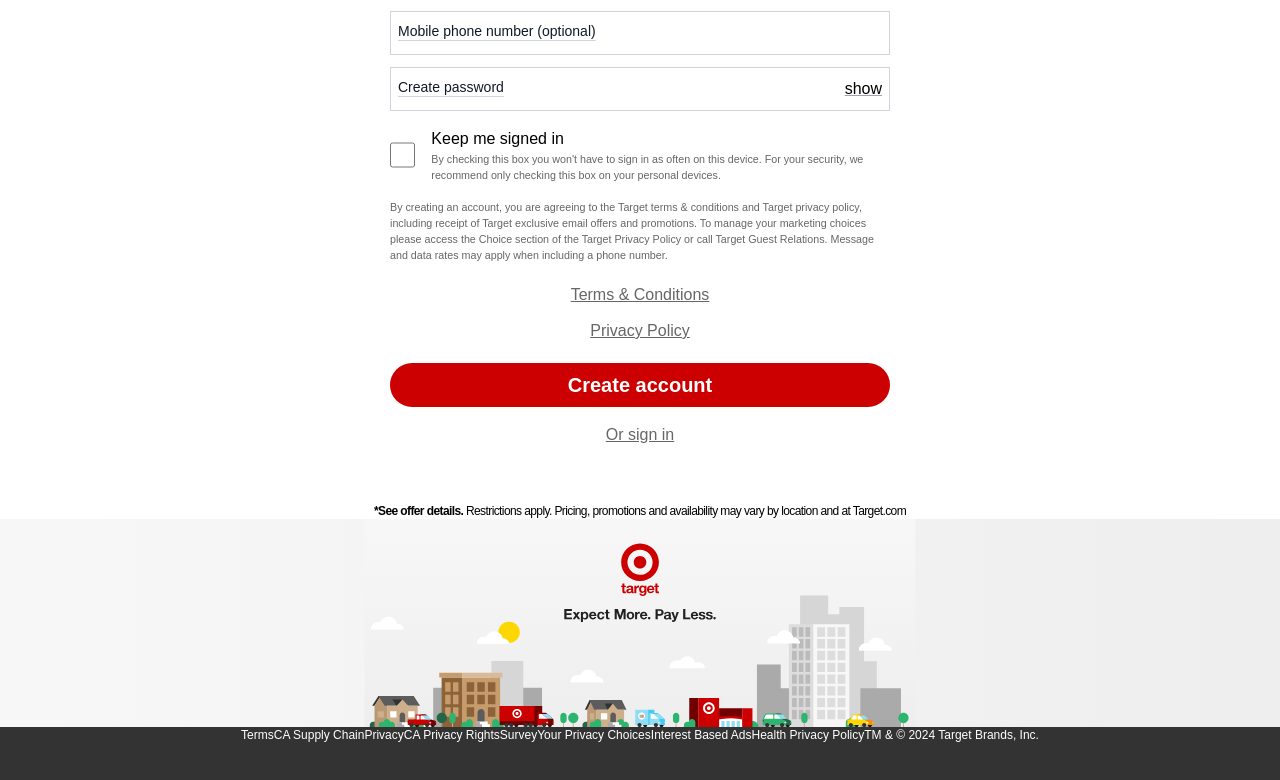
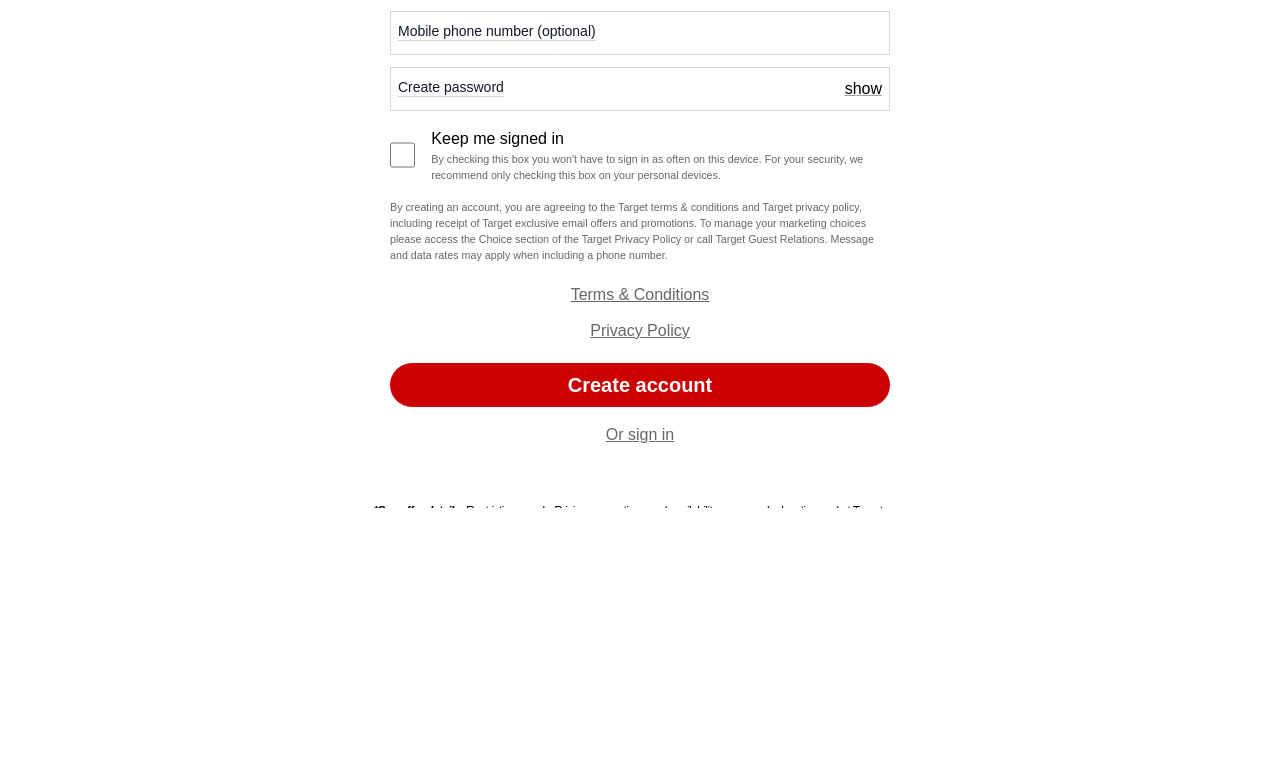
Before and after one commit to Snyrby/t, a Next.js app: page /login in a window 1280 px wide. Shown: the part 292-1072 px from the top of the page. After the commit the page ends 800 px from the top, so only its background shows below. Built offline with nearby package versions, Linux system fonts and the light colour scheme; no server answers; a web font is replaced by a local one.

Commit message:
Worked on auth form

```diff
--- a/app/api/register/route.ts
+++ b/app/api/register/route.ts
@@ -3,6 +3,7 @@
 import { NextResponse } from "next/server";
 import {
   emailRegex,
+  letterRegex,
   mobileNumberLength,
   mobileNumberRegex,
   nameMaxLength,
@@ -38,6 +39,17 @@
       lastName.length <= nameMaxLength;
     if (!testLastNameLength) {
       return new NextResponse("The last name doesn't meet size requirements", {
+        status: 400,
+      });
+    }
+
+    if (letterRegex.test(firstName)) {
+      return new NextResponse("Please enter a valid First Name", {
+        status: 400,
+      });
+    }
+    if (letterRegex.test(lastName)) {
+      return new NextResponse("Please enter a valid Last Name", {
         status: 400,
       });
     }
--- a/app/login/layout.tsx
+++ b/app/login/layout.tsx
@@ -8,8 +8,8 @@
 }) {
   return (
     <AuthFormContextProvider>
-      <div className="flex flex-col justify-start items-center w-full h-full">
-        <div className="flex flex-col justify-start items-center w-[500px] mt-8">
+      <div className="flex flex-col justify-start items-center w-full h-full overflow-x-hidden">
+        <div className="flex flex-col justify-start items-center w-screen max-w-[500px] px-4 sm:px-0 mt-8">
           {children}
         </div>
       </div>
--- a/app/login/page.tsx
+++ b/app/login/page.tsx
@@ -29,7 +29,7 @@
       <AuthHeader />
       <AuthForm />
       {!registerForm && <AuthLegal />}
-      <Link className="text-xs tracking-tighter whitespace-nowrap mt-14" href="/"><span className="font-bold">*See offer details.</span> Restrictions apply. Pricing, promotions and availability may vary by location and at Target.com</Link>
+      <Link className="text-xs tracking-tighter md:whitespace-nowrap text-center mt-14" href="/"><span className="font-bold">*See offer details.</span> Restrictions apply. Pricing, promotions and availability may vary by location and at Target.com</Link>
       <AuthFooter />
     </>
   );
--- /dev/null
+++ b/components/auth/auth-footer-links.tsx
@@ -0,0 +1,31 @@
+import { authFooterLinks } from "@/lib/constants";
+import { cn } from "@/lib/utils";
+import Link from "next/link";
+
+export const AuthFooterLinks = () => {
+  return (
+    <div className="bg-[#333333] w-full h-auto min-h-14">
+      <div className="flex flex-wrap items-center justify-center w-full gap-x-5">
+        {authFooterLinks.map((link) => (
+          <Link
+            key={link.text}
+            href={link.href}
+            className={cn(
+              "text-xs text-white hover:text-slate-200",
+              link.imageURL && "flexCenter gap-x-2"
+            )}
+          >
+            {link.imageURL && (
+              <img
+                src="/target_survey.svg"
+                alt={link.text}
+                className="size-6"
+              />
+            )}
+            {link.text}
+          </Link>
+        ))}
+      </div>
+    </div>
+  );
+};
--- a/components/auth/auth-footer.tsx
+++ b/components/auth/auth-footer.tsx
@@ -1,28 +1,16 @@
-import { authFooterLinks } from "@/lib/constants";
-import Image from "next/image";
-import Link from "next/link";
+import { AuthFooterLinks } from "./auth-footer-links";
 
 export const AuthFooter = () => {
   return (
     <div className="w-screen">
-      <div className="h-52 w-full bg-gradient-to-r from-[#f7f7f7] to-[#eee]">
-        <Image
+      <div className="h-[212px] w-full bg-gradient-to-r from-[#f7f7f7] to-[#eee]">
+        <img
           alt="Target: Expect More. Pay Less."
           src="/target_auth.svg"
-          width={600}
-          height={1}
-          className="h-full mx-auto"
+          className="h-full w-full mx-auto max-w-[500px] object-cover"
         />
       </div>
-      <div className="bg-[#333333] w-full h-auto min-h-14">
-        <div className="flex flex-wrap items-end justify-center w-full">
-          {authFooterLinks.map((link) => (
-            <Link key={link.text} href={link.href} className="text-xs text-white hover:text-slate-200">
-              {link.text}
-            </Link>
-          ))}
-        </div>
-      </div>
+      <AuthFooterLinks />
     </div>
   );
 };
--- a/components/auth/auth-form-toggle.tsx
+++ b/components/auth/auth-form-toggle.tsx
@@ -18,7 +18,7 @@
           center
           secondary
           fullWidth
-          className="outline outline-[0.1rem] text-xl"
+          className="outline outline-[0.1rem] outline-[#666666] text-xl"
           onClick={toggleForm}
         >
           Create your Target Account
--- a/components/auth/auth-form.tsx
+++ b/components/auth/auth-form.tsx
@@ -10,6 +10,7 @@
 import { useRouter } from "next/navigation";
 import {
   emailRegex,
+  letterRegex,
   mobileNumberLength,
   mobileNumberRegex,
   nameMaxLength,
@@ -22,13 +23,12 @@
 import { validateEmailAndMobileNunber } from "@/lib/validate-email-phone-number";
 import { formatEmailAddress } from "@/lib/format-email-address";
 import { AuthFormToggle } from "./auth-form-toggle";
-import { Variant } from "@/lib/types";
 import { AuthContext } from "@/providers/auth-form-provider";
 import { AuthLegal } from "./auth-legal";
 
 export const AuthForm = () => {
-  const { registerForm, toggleState } = useContext(AuthContext);
-
+  const { registerForm, toggleState, toggleForgotPassword } =
+    useContext(AuthContext);
   const keepMeSignedInRef = useRef<HTMLInputElement>(null);
   const session = useSession();
   const router = useRouter();
@@ -169,6 +169,7 @@
               register={register}
               errors={errors}
               disabled={isSubmitting}
+              pattern={letterRegex}
             />
             {typeof errors["firstName"]?.message == "string" && (
               <FormErrorMessage errorMessage={errors["firstName"]?.message} />
@@ -184,6 +185,7 @@
               register={register}
               errors={errors}
               disabled={isSubmitting}
+              pattern={letterRegex}
             />
             {typeof errors["lastName"]?.message == "string" && (
               <FormErrorMessage errorMessage={errors["lastName"]?.message} />
@@ -268,6 +270,18 @@
           {registerForm ? "Create account" : "Sign in with password"}
         </Button>
       </form>
+      {!registerForm && (
+        <Button
+          secondary
+          type="button"
+          disabled={isSubmitting}
+          center
+          onClick={toggleForgotPassword}
+          className="mb-4 hover:outline-none"
+        >
+          Forgot password?
+        </Button>
+      )}
       <AuthFormToggle registerForm={registerForm} toggleForm={toggleForm} />
     </>
   );
--- a/lib/constants.ts
+++ b/lib/constants.ts
@@ -137,6 +137,8 @@
 export const mobileNumberLength = 14;
 export const passwordMinLength = 8;
 export const passwordMaxLength = 20;
+export const letterRegex = /^[a-zA-Z]+$/;
+
 export const lowercaseRegex = /[a-z]/;
 export const uppercaseRegex = /[A-Z]/;
 export const numberRegex = /[0-9]/;
@@ -147,8 +149,7 @@
   { href: "/", text: "CA Supply Chain" },
   { href: "/", text: "Privacy" },
   { href: "/", text: "CA Privacy Rights" },
-  { href: "/", text: "Survey" },
-  { href: "/", text: "Your Privacy Choices" },
+  { href: "/", text: "Your Privacy Choices", imageURL: "/target_survey.svg", },
   { href: "/", text: "Interest Based Ads" },
   { href: "/", text: "Health Privacy Policy" },
   { href: "/", text: "TM & © 2024 Target Brands, Inc." },
--- a/lib/types.ts
+++ b/lib/types.ts
@@ -15,4 +15,4 @@
   onClose: () => void;
 };
 
-export type Variant = "LOGIN" | "REGISTER" | "";
+export type Variant = "LOGIN" | "REGISTER" | "FORGOT" | "";
--- a/providers/auth-form-provider.tsx
+++ b/providers/auth-form-provider.tsx
@@ -5,9 +5,11 @@
 const initAuthContext: {
   registerForm: boolean;
   toggleState: () => void;
+  toggleForgotPassword: () => void;
 } = {
   registerForm: false,
   toggleState: () => {},
+  toggleForgotPassword: () => {},
 };
 
 export const AuthContext = createContext(initAuthContext);
@@ -31,9 +33,12 @@
   const toggleState = () =>
     variant === "REGISTER" ? setVariant("LOGIN") : setVariant("REGISTER");
 
+  const toggleForgotPassword = () => setVariant("FORGOT");
+
   const value = useMemo(() => {
     return {
       toggleState,
+      toggleForgotPassword,
       registerForm: variant === "REGISTER",
     };
   }, [variant]);
```
Also changed, not shown: public/target_survey.svg (added).
